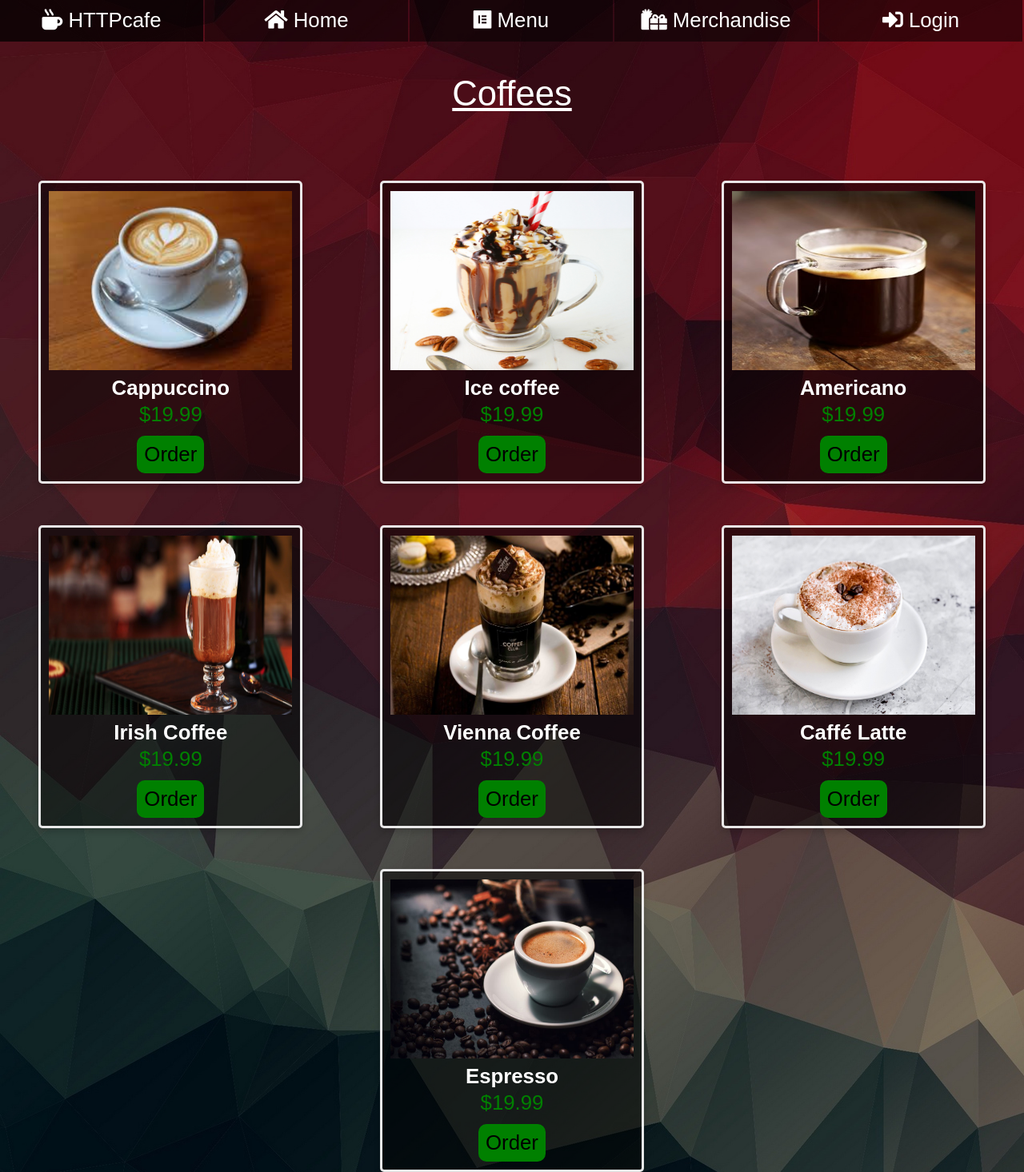
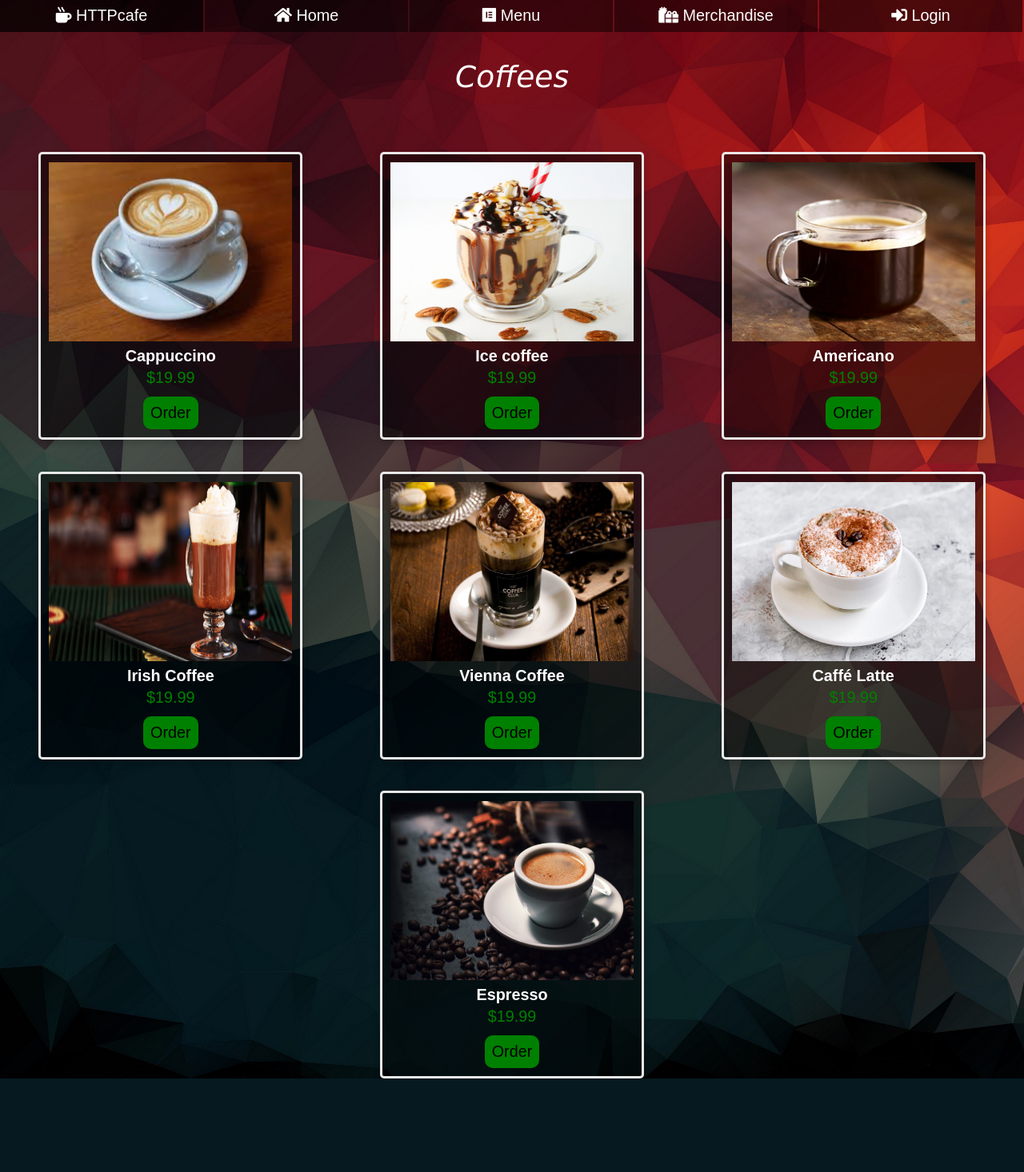
Before and after one commit to LaviniaDisca/HTTPCafe, a PHP site: page /Coffees.html in a window 1280 px wide. Shown: the whole page at 80% size. After the commit the page ends 1349 px from the top, so only its background shows below. Run offline with PHP 8.4, Linux system fonts and the light colour scheme.

Commit message:
changed fonts and background-cover

```diff
--- a/css/Cart-style.css
+++ b/css/Cart-style.css
@@ -41,13 +41,13 @@ ul li {
         display:none;
     }
     ul li {
-        font-size: calc(13px + 1vw);
+        font-size: calc(7px + 1vw);
     }
     .title {
-        font-size: calc(18px + 2vw);
+        font-size: calc(12px + 2vw);
     }
     .catalog {
-        font-size: calc(13px + 1vw);
+        font-size: calc(7px + 1vw);
     }
 }
 
--- a/css/Coffees-style.css
+++ b/css/Coffees-style.css
@@ -38,13 +38,13 @@ ul li {
 
 @media only screen and (min-width: 900px) {
     ul li {
-        font-size: calc(13px + 1vw);
+        font-size: calc(7px + 1vw);
     }
     .title {
-        font-size: calc(18px + 2vw);
+        font-size: calc(12px + 2vw);
     }
     .catalog {
-        font-size: calc(13px + 1vw);
+        font-size: calc(7px + 1vw);
     }
     .product {
         width: calc(240px + 5vw);
@@ -125,7 +125,8 @@ ul li:hover ul li {
 
 body {
     background-image: url('../images/trial.jpg');
-    background-repeat: repeat;
+    background-repeat: no-repeat;
+    background-size: cover;
 }
 
 .title {
@@ -134,9 +135,9 @@ body {
     height: 2em;
     line-height: 3em;
     padding: 1em;
-    text-decoration: underline;
     /*Font to be changed*/
-    font-family: Arial;
+    font-family: 'Snell Roundhand', cursive;
+    font-style: italic;
 }
 
 .catalog {
--- a/css/style.css
+++ b/css/style.css
@@ -32,7 +32,7 @@ ul li {
 
 @media only screen and (min-width: 900px) {
     ul li {
-        font-size: calc(13px + 1vw);
+        font-size: calc(7px + 1vw);
     }
     .product {
         width: calc(240px + 5vw);
```
Also changed, not shown: css/Cookies-style.css (+7 -6 lines), css/Freshes-style.css (+7 -6 lines), css/Mini-Cakes-style.css (+7 -6 lines), css/Pretzels-style.css (+7 -6 lines).
